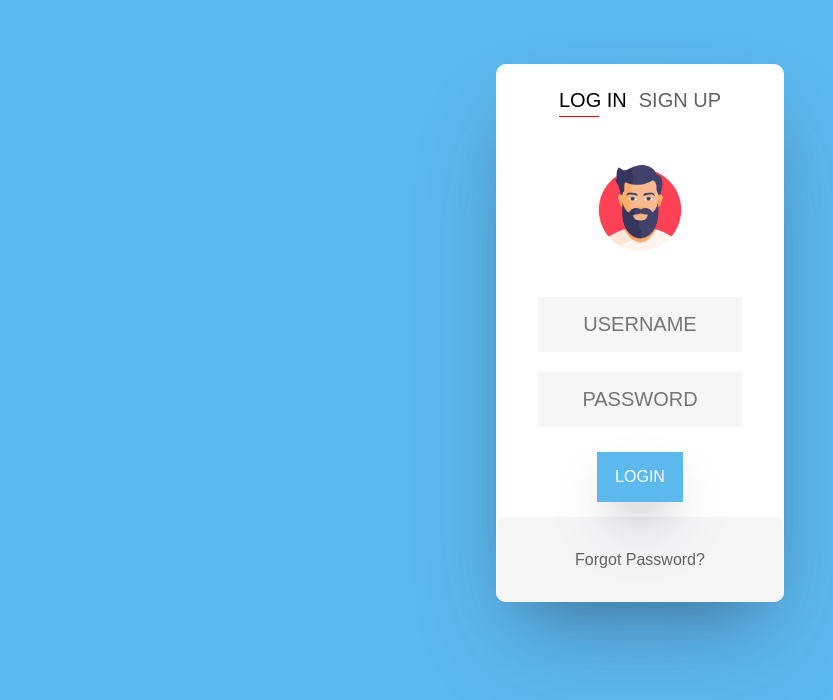
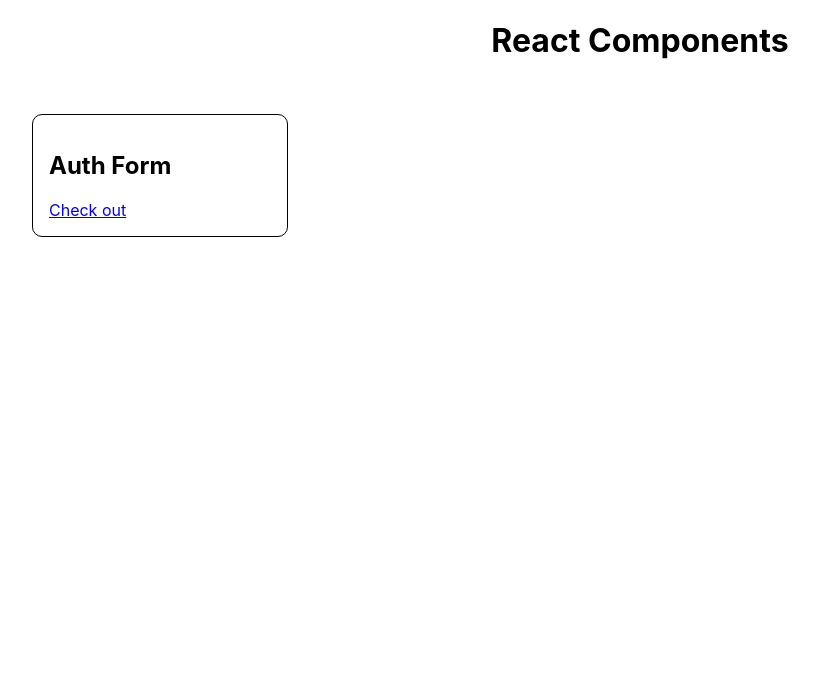
Before and after one commit to ParmarTarun/react-components, a React (Create React App) app: page / in a window 1280 px wide. Shown: the top 700 px of the page, without its empty margins (0-833 px from the left). Built offline with nearby package versions, Linux system fonts and the light colour scheme.

Commit message:
:tada: Finalize

```diff
--- a/src/App.js
+++ b/src/App.js
@@ -1,15 +1,13 @@
 import "./App.css";
-import Main from "./components/Auth Form/Main";
 import Components from "./components/Components";
 
 const App = () => {
     return (
         <div className="app">
-            {/* <div className="app-header">
+            <div className="app-header">
                 <h1>React Components</h1>
-            </div> */}
-            {/* <Components /> */}
-            <Main />
+            </div>
+            <Components />
         </div>
     );
 };
```
